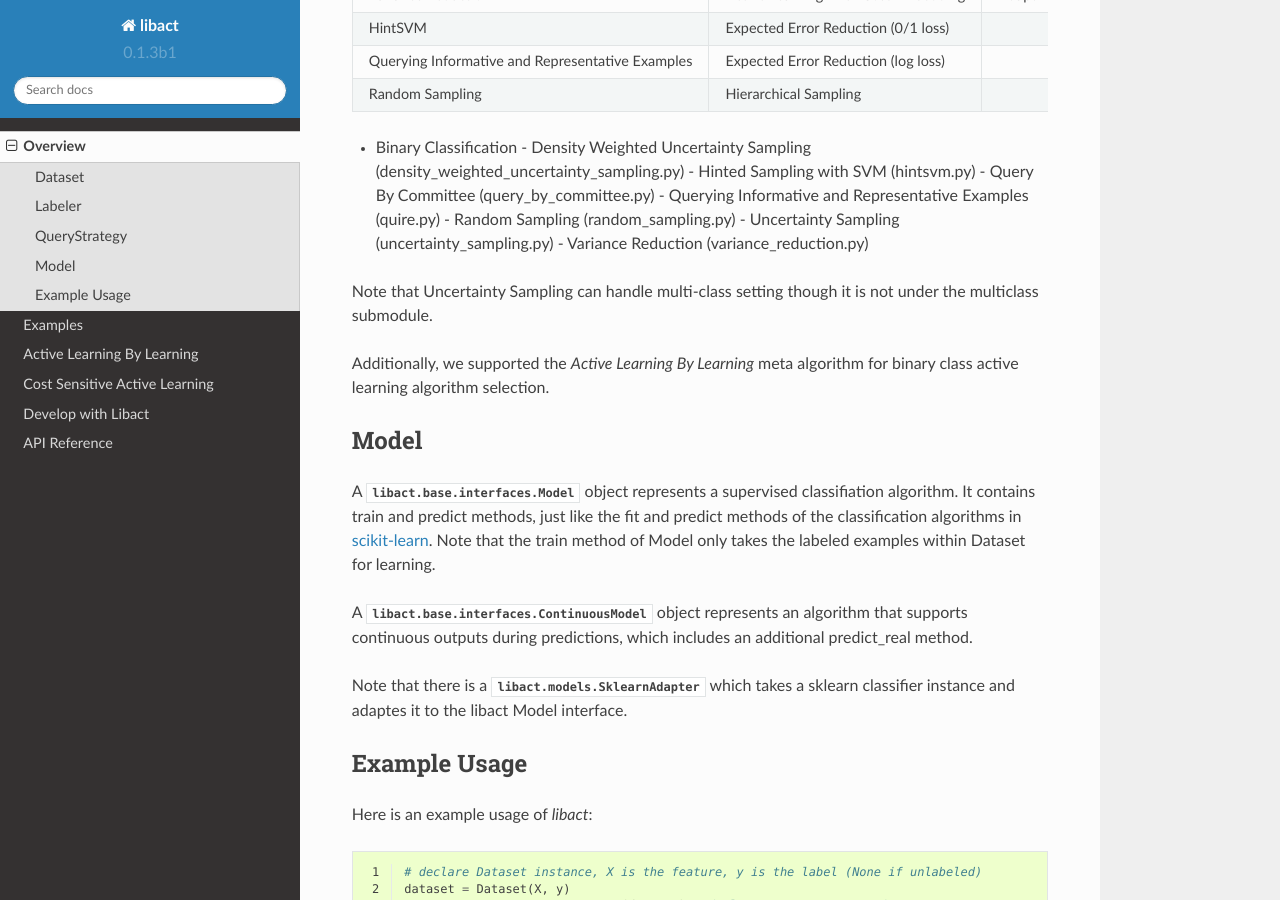
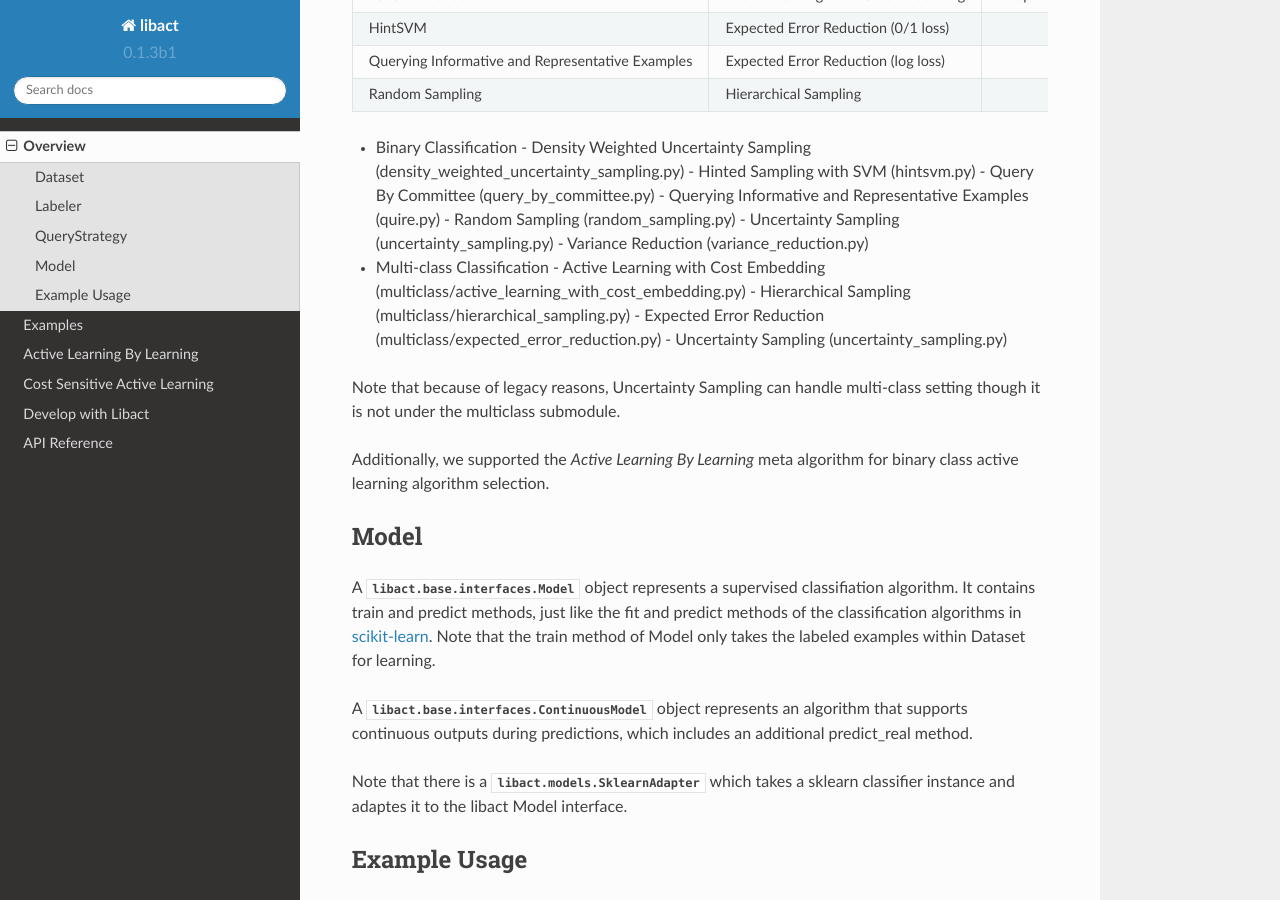
Before and after one commit to ntucllab/libact, a Sphinx documentation site: the page built from docs/overview.rst, in a window 1280 px wide and 900 px high, scrolled down 1348 px. Built offline with Sphinx 7.4.7 and the Read the Docs theme 2.0.0, drawn with Linux system fonts in a browser that asks for light colours.

Commit message:
organize query strategies by bullets, multiclass classification

```diff
--- a/docs/overview.rst
+++ b/docs/overview.rst
@@ -62,9 +62,13 @@ Currently supported algorithms includes the following:
   - Random Sampling (random_sampling.py)
   - Uncertainty Sampling (uncertainty_sampling.py)
   - Variance Reduction (variance_reduction.py)
+- Multi-class Classification
+  - Active Learning with Cost Embedding (multiclass/active_learning_with_cost_embedding.py)
+  - Hierarchical Sampling (multiclass/hierarchical_sampling.py)
+  - Expected Error Reduction (multiclass/expected_error_reduction.py)
+  - Uncertainty Sampling (uncertainty_sampling.py)
 
-Note that Uncertainty Sampling can handle multi-class setting though it is not
-under the multiclass submodule.
+Note that because of legacy reasons, Uncertainty Sampling can handle multi-class setting though it is not under the multiclass submodule.
 
 Additionally, we supported the `Active Learning By Learning` meta algorithm for
 binary class active learning algorithm selection.
```
